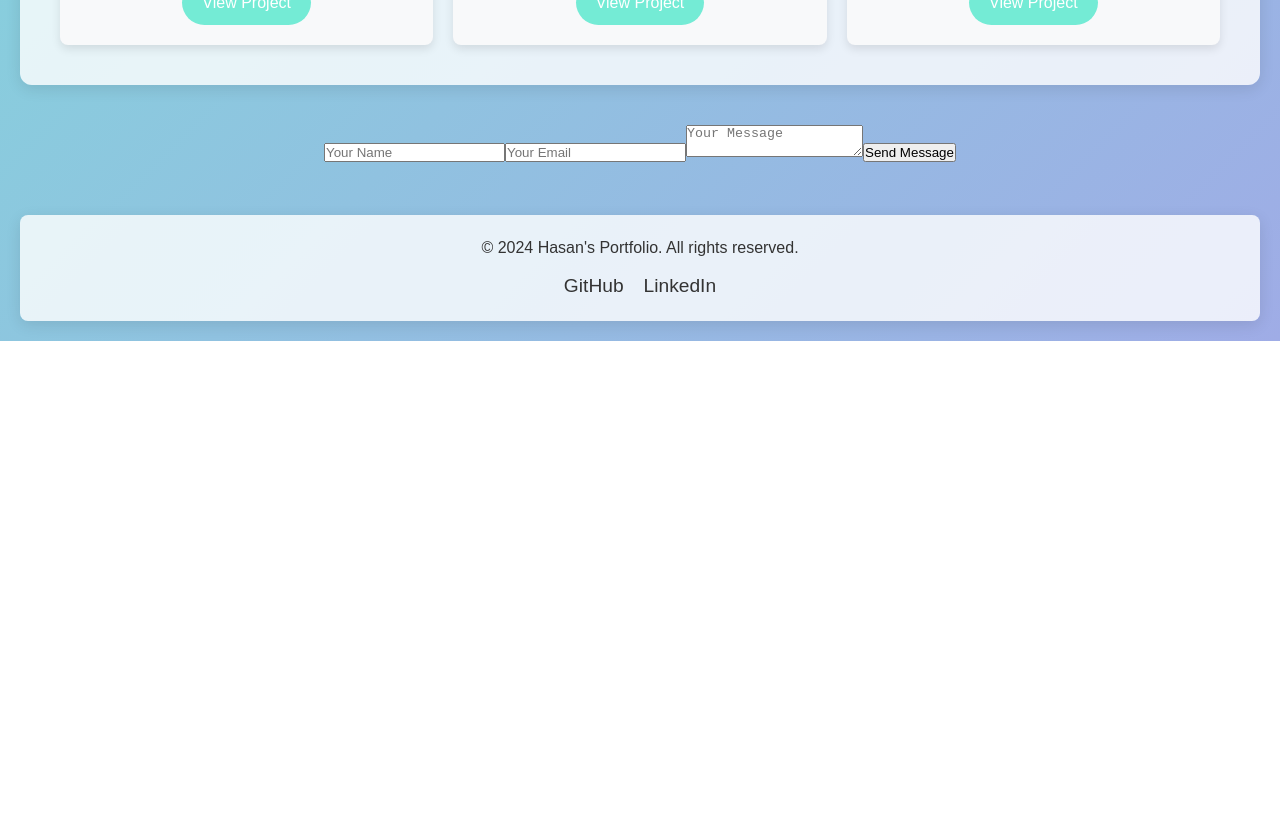
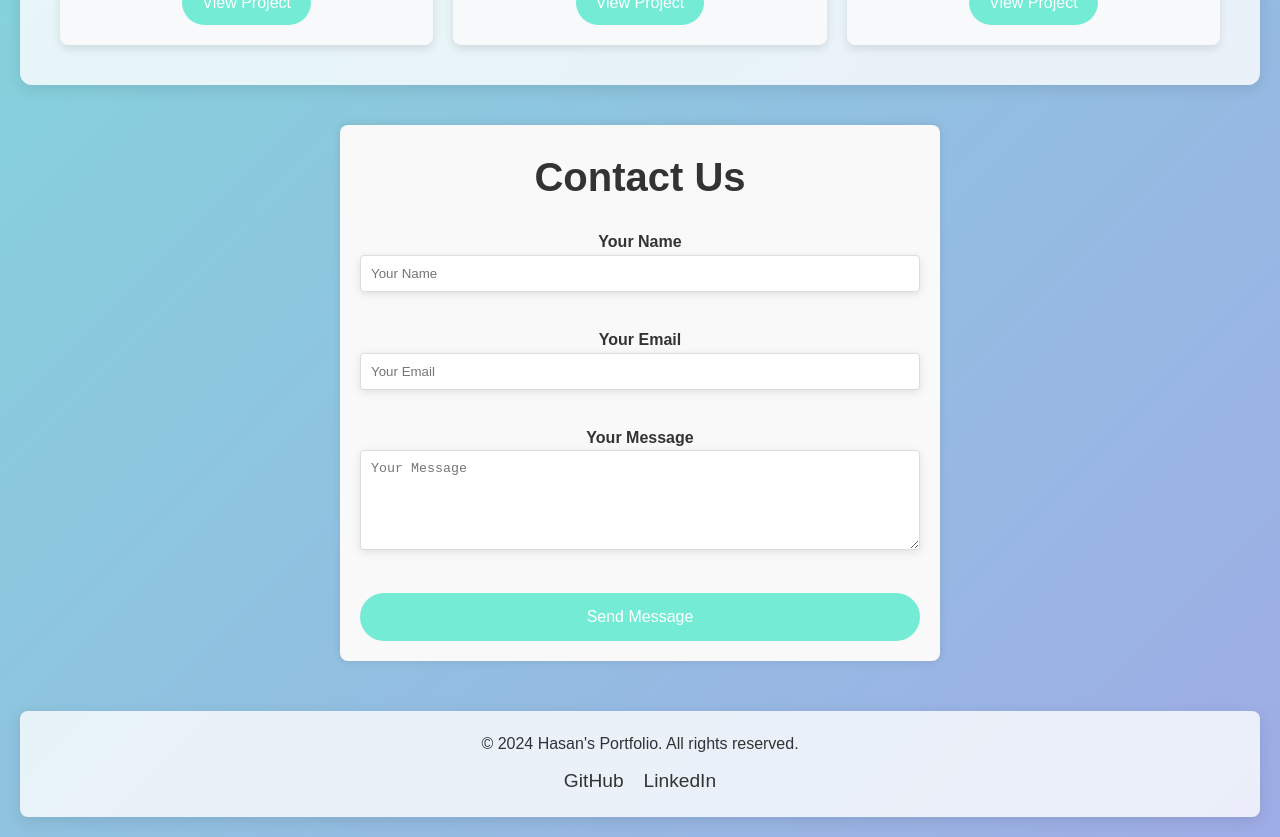
Before and after one commit to AhsanJay/my-portfolio, a React (Create React App) app: page / in a window 1280 px wide. Shown: the part 1440-2277 px from the top of the page. Before the commit the page ends 1781 px from the top, so only its background shows below. Built offline with nearby package versions, Linux system fonts and the light colour scheme.

Commit message:
Portfolio

```diff
--- a/src/App.css
+++ b/src/App.css
@@ -236,3 +236,63 @@ footer .social-links a:hover {
     font-size: 2.5rem;
   }
 }
+
+
+  .contact-section {
+    max-width: 600px;
+    margin: auto;
+    padding: 20px;
+    border-radius: 8px;
+    box-shadow: 0 0 10px rgba(0, 0, 0, 0.1);
+    background-color: #f9f9f9;
+}
+
+.contact-form {
+    display: flex;
+    flex-direction: column;
+}
+
+.form-group {
+    margin-bottom: 15px;
+}
+
+.form-group label {
+    margin-bottom: 5px;
+    font-weight: bold;
+}
+
+.form-group input,
+.form-group textarea {
+    width: 100%;
+    padding: 10px;
+    border-radius: 4px;
+    border: 1px solid #ddd;
+}
+
+.form-group textarea {
+    height: 100px;
+    resize: vertical;
+}
+
+button {
+    padding: 10px 15px;
+    border: none;
+    border-radius: 4px;
+    background-color: #007bff;
+    color: white;
+    font-size: 16px;
+    cursor: pointer;
+}
+
+button:disabled {
+    background-color: #6c757d;
+    cursor: not-allowed;
+}
+
+.error-message {
+    color: #dc3545;
+}
+
+.success-message {
+    color: #28a745;
+}
--- a/src/Components/ContactSection.js
+++ b/src/Components/ContactSection.js
@@ -1,42 +1,72 @@
-import React from 'react'
-import { useState } from 'react';
+import React, { useState } from 'react';
 import axios from 'axios';
 
 const ContactSection = () => {
     const [formData, setFormData] = useState({ name: '', email: '', message: '' });
+    const [loading, setLoading] = useState(false);
+    const [error, setError] = useState('');
+    const [success, setSuccess] = useState('');
 
     const handleSubmit = async (e) => {
         e.preventDefault();
+        setLoading(true);
+        setError('');
+        setSuccess('');
+
         try {
-            await axios.post('http://localhost:5000/send-email', formData);
-            alert('Message sent successfully');
+            const response = await axios.post('http://localhost:5000/send-email', formData);
+            setSuccess('Message sent successfully');
         } catch (error) {
-            alert('Failed to send message');
+            setError('Failed to send message');
+        } finally {
+            setLoading(false);
         }
     };
 
     return (
-        <form onSubmit={handleSubmit}>
+        <div className="contact-section">
+            <h2>Contact Us</h2>
+            <form onSubmit={handleSubmit} className="contact-form">
+                <div className="form-group">
+                    <label htmlFor="name">Your Name</label>
                     <input
+                        id="name"
                         type="text"
                         placeholder="Your Name"
                         value={formData.name}
                         onChange={(e) => setFormData({ ...formData, name: e.target.value })}
+                        required
                     />
+                </div>
+                <div className="form-group">
+                    <label htmlFor="email">Your Email</label>
                     <input
+                        id="email"
                         type="email"
                         placeholder="Your Email"
                         value={formData.email}
                         onChange={(e) => setFormData({ ...formData, email: e.target.value })}
+                        required
                     />
+                </div>
+                <div className="form-group">
+                    <label htmlFor="message">Your Message</label>
                     <textarea
+                        id="message"
                         placeholder="Your Message"
                         value={formData.message}
                         onChange={(e) => setFormData({ ...formData, message: e.target.value })}
+                        required
                     />
-            <button type="submit">Send Message</button>
+                </div>
+                <button type="submit" disabled={loading}>
+                    {loading ? 'Sending...' : 'Send Message'}
+                </button>
             </form>
+            {error && <p className="error-message">{error}</p>}
+            {success && <p className="success-message">{success}</p>}
+        </div>
     );
 }
 
-export default ContactSection
+export default ContactSection;
```
Lines whose indentation alone changed are shown as unchanged.
